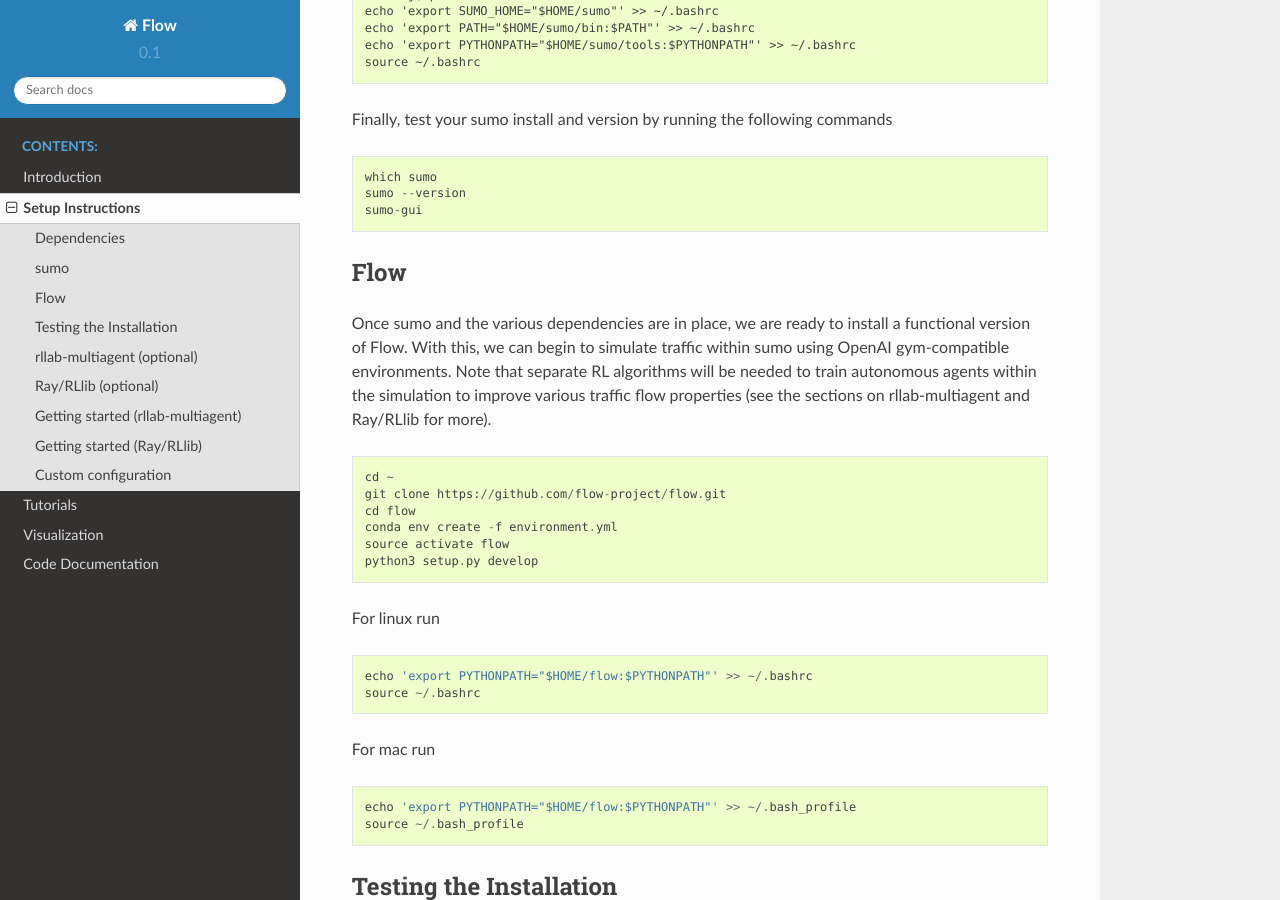
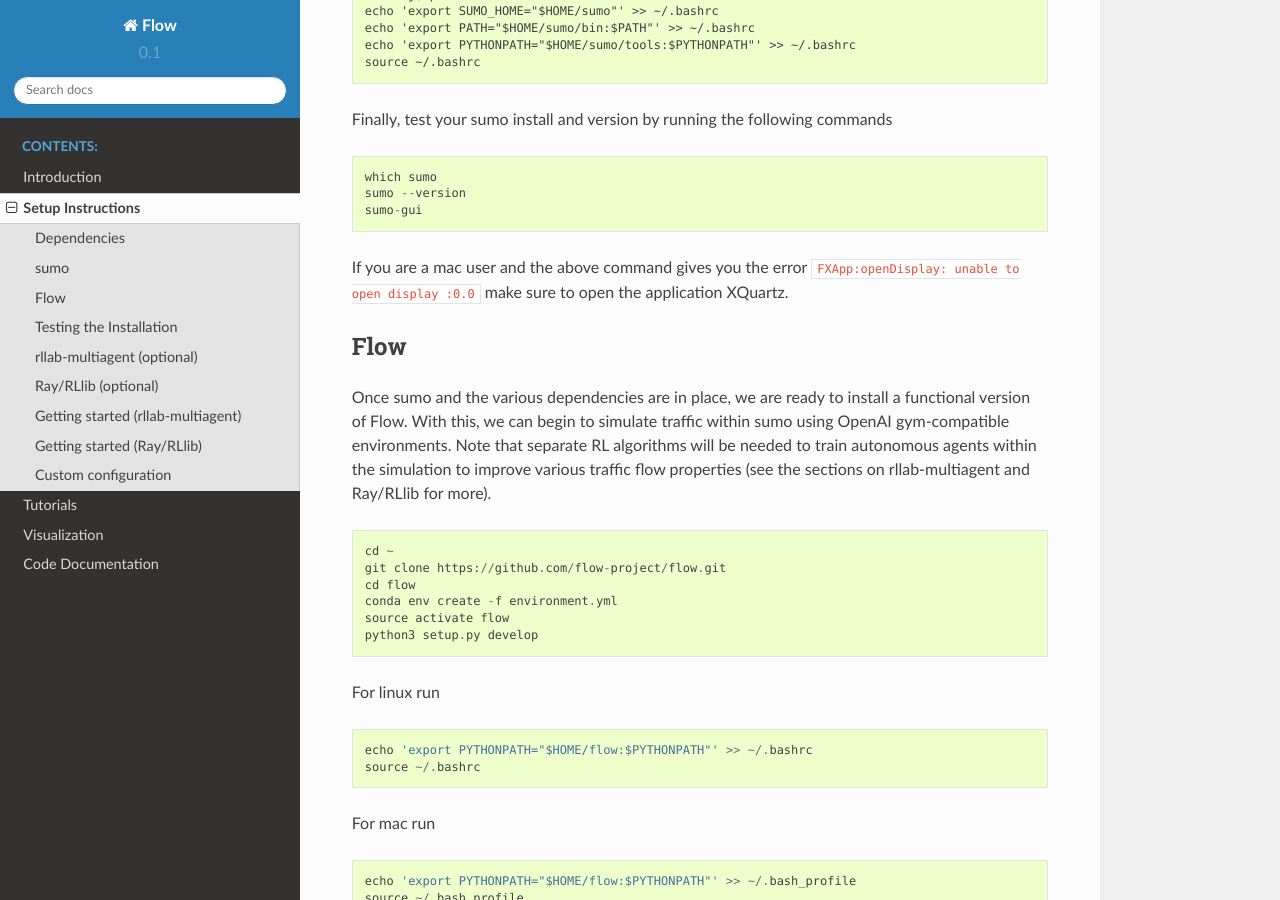
Before and after one commit to flow-project/flow, a Sphinx documentation site: the page built from docs/source/flow_setup.rst, in a window 1280 px wide and 900 px high, scrolled down 1403 px. Built offline with Sphinx 7.4.7 and the Read the Docs theme 2.0.0, drawn with Linux system fonts in a browser that asks for light colours; formulas are drawn with MathJax 3.

Commit message:
Update flow_setup.rst
Mac users have to open XQuartz before SumoGui will work

```diff
--- a/docs/source/flow_setup.rst
+++ b/docs/source/flow_setup.rst
@@ -81,6 +81,9 @@
     which sumo
     sumo --version
     sumo-gui
+
+If you are a mac user and the above command gives you the error ``FXApp:openDisplay: unable to open display :0.0``
+make sure to open the application XQuartz.
 
 Flow
 ====
```
